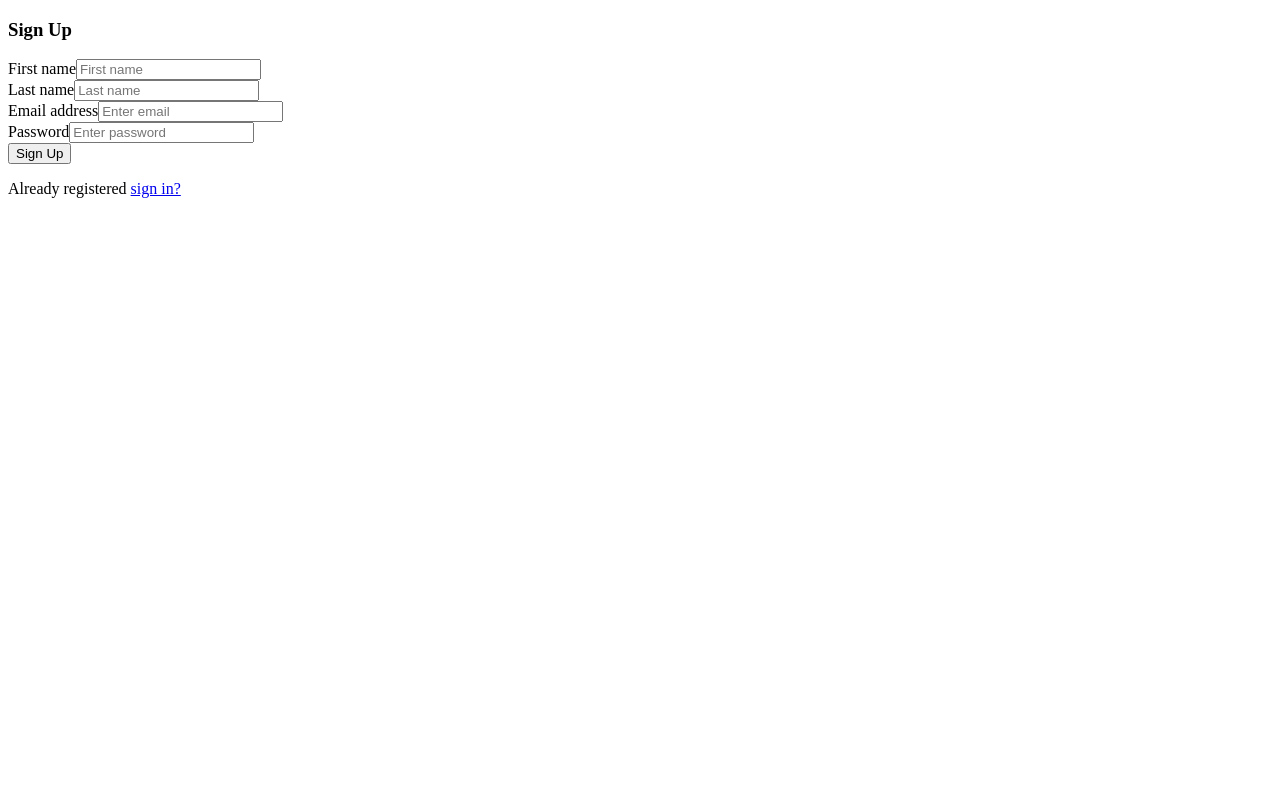
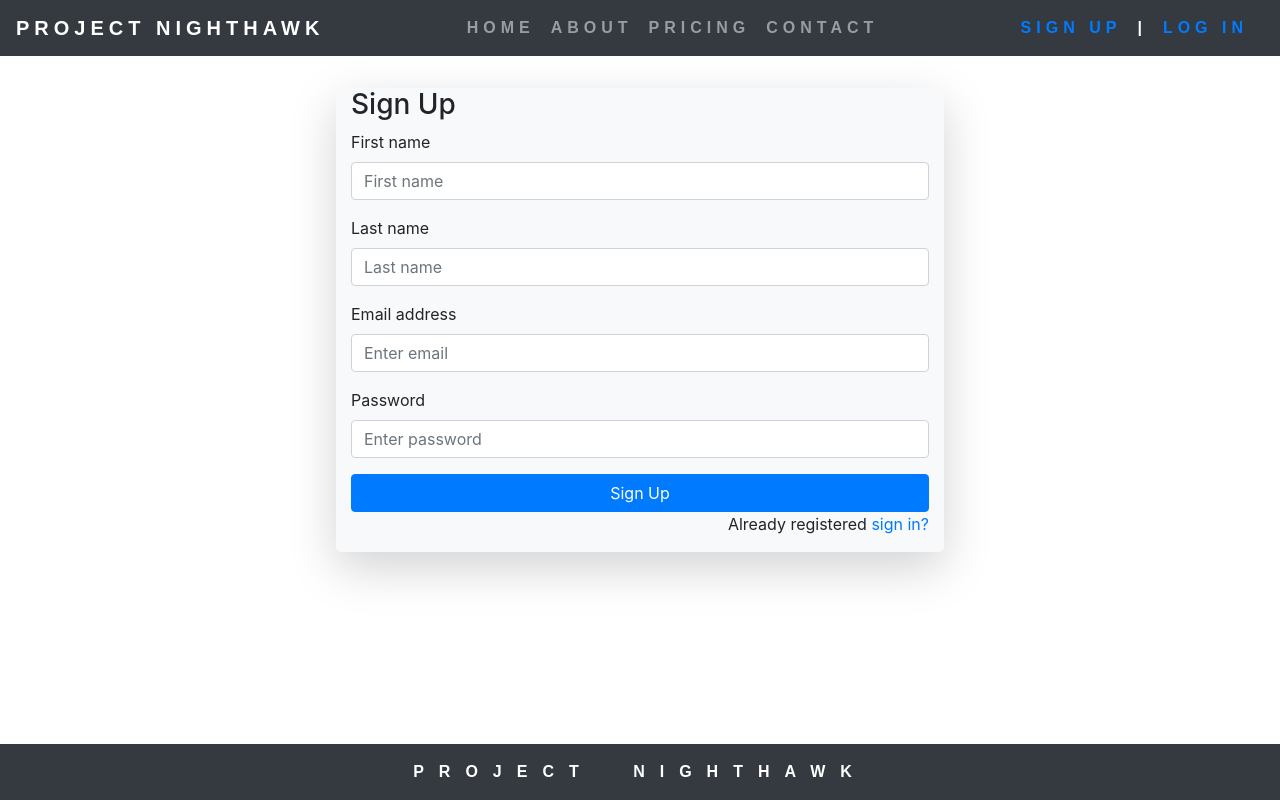
Before and after one commit to danieljhawn/next-proj-nighthawk, a Next.js app: page /Signup in a window 1280 px wide. Built offline with nearby package versions, Linux system fonts and the light colour scheme.

Commit message:
fixes spelling error

```diff
--- a/components/Header.js
+++ b/components/Header.js
@@ -27,7 +27,7 @@ const Header = () => (
   <div style={layoutStyle}>
     <Navbar bg="dark" variant="dark">
         <Navbar.Brand href="/">Project Nighthawk</Navbar.Brand>
-        <Nav className="mr-auto">
+        <Nav className="mx-auto">
           <Nav.Link href="/">Home</Nav.Link>
           <Nav.Link href="/about">About</Nav.Link>
           <Nav.Link href="/pricing">Pricing</Nav.Link>
--- a/pages/Login.js
+++ b/pages/Login.js
@@ -1,13 +1,20 @@
-import React from "react";
-import Login from "../components/Login";
+import Head from 'next/head'
+import Link from 'next/link';
+import Login from '../components/Login';
+import MyLayout from '../components/MyLayout';
 
 
 function App() {
-  return (
-  <>
-    <Login />
-  </>
-  )
+  return (<>
+    <Head>
+      <title>Project Nighthawk</title>
+      <link rel="icon" href="/favicon.ico" />
+      <link rel="stylesheet" href="https://stackpath.bootstrapcdn.com/bootstrap/4.3.1/css/bootstrap.min.css" integrity="sha384-ggOyR0iXCbMQv3Xipma34MD+dH/1fQ784/j6cY/iJTQUOhcWr7x9JvoRxT2MZw1T" crossOrigin="anonymous" />
+    </Head>
+    <MyLayout>
+      <Login />
+    </MyLayout>
+  </>)
 }
 
 export default App;
--- a/pages/Signup.js
+++ b/pages/Signup.js
@@ -1,13 +1,19 @@
-import React from "react";
 import Signup from "../components/Signup";
-
+import Head from 'next/head'
+import Link from 'next/link';
+import MyLayout from '../components/MyLayout';
 
 function App() {
-  return (
-  <>
-    <Signup />
-  </>
-  )
+  return (<>
+      <Head>
+      <title>Project Nighthawk</title>
+      <link rel="icon" href="/favicon.ico" />
+      <link rel="stylesheet" href="https://stackpath.bootstrapcdn.com/bootstrap/4.3.1/css/bootstrap.min.css" integrity="sha384-ggOyR0iXCbMQv3Xipma34MD+dH/1fQ784/j6cY/iJTQUOhcWr7x9JvoRxT2MZw1T" crossOrigin="anonymous" />
+    </Head>
+    <MyLayout>
+      <Signup />
+    </MyLayout>
+  </>)
 }
 
 export default App;
```
